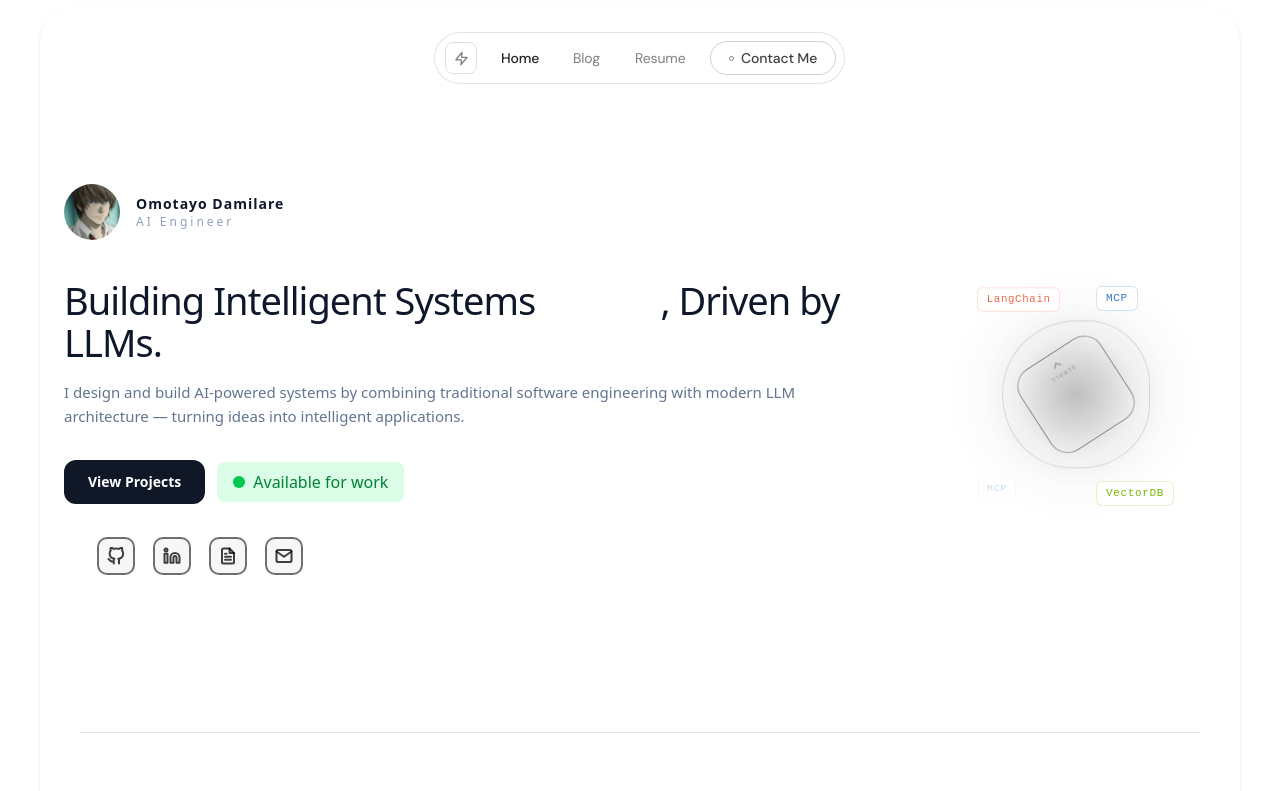
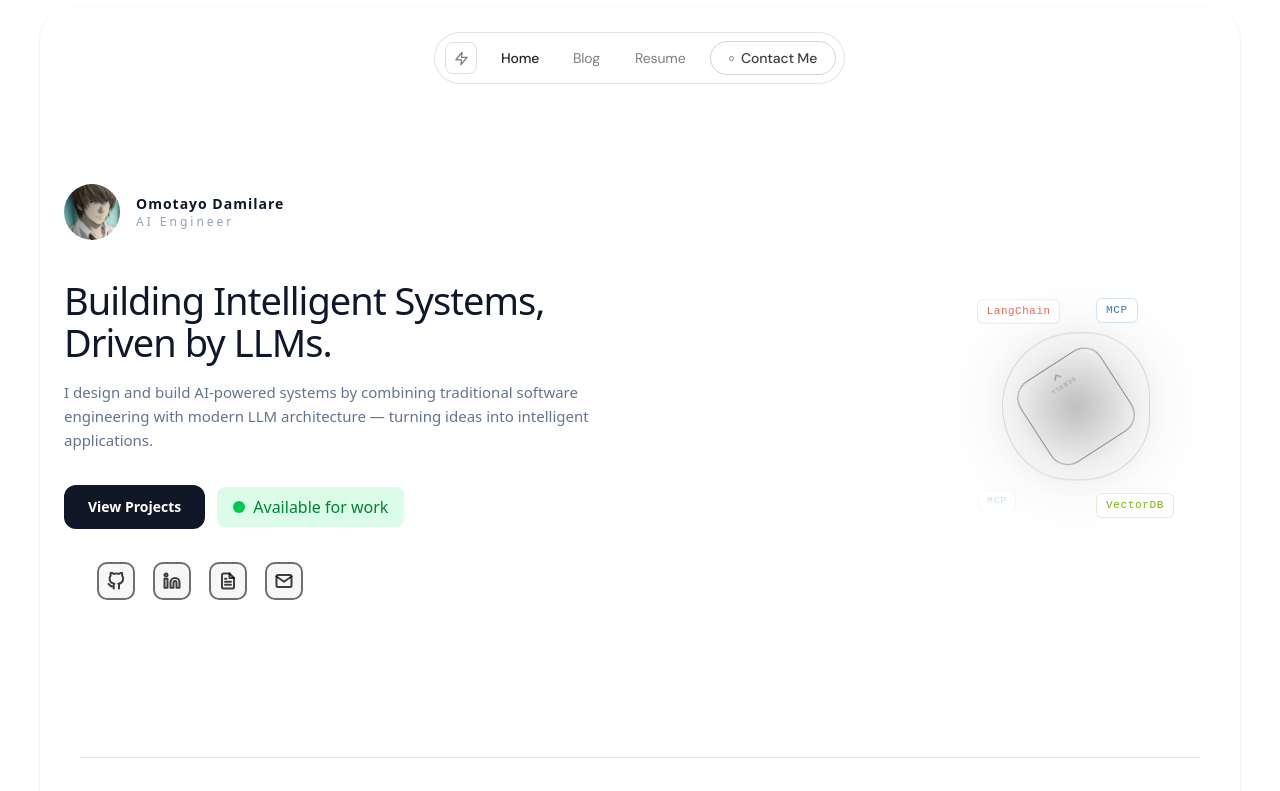
Before and after one commit to Dahmie87/portfolioIn3d, a React (Vite) app: page / in a window 1280 px wide. Shown: the top 791 px of the page. Built offline with nearby package versions, Linux system fonts and the light colour scheme.

Commit message:
stle: update padding on hero text

```diff
--- a/src/components/home.tsx
+++ b/src/components/home.tsx
@@ -43,16 +43,22 @@ export default function ProtoType(): React.ReactElement {
             {/* Headline — word by word */}
             <BlurText
               tag="h1"
-              text="Building Intelligent Systems
-              , Driven by LLMs."
+              text="Building Intelligent Systems,"
               baseDelay={0.2}
+              stagger={0.07}
+              className="text-[38px] font-normal leading-[1.1] tracking-tight text-slate-900"
+            />
+  <BlurText
+              tag="h1"
+              text="Driven by LLMs."
+              baseDelay={0.4}
               stagger={0.07}
               className="text-[38px] font-normal leading-[1.1] tracking-tight mb-4 text-slate-900"
             />
 
             {/* Subtext */}
             <BlurReveal delay={0.75}>
-              <p className="text-slate-500 text-[15px] leading-relaxed mb-8 max-w-[95%]">
+              <p className="text-slate-500 text-[15px] leading-relaxed mb-8 max-w-[70%]">
                  I design and build AI-powered systems by combining traditional software engineering with modern LLM architecture — turning ideas into intelligent applications.
 
               </p>
```
